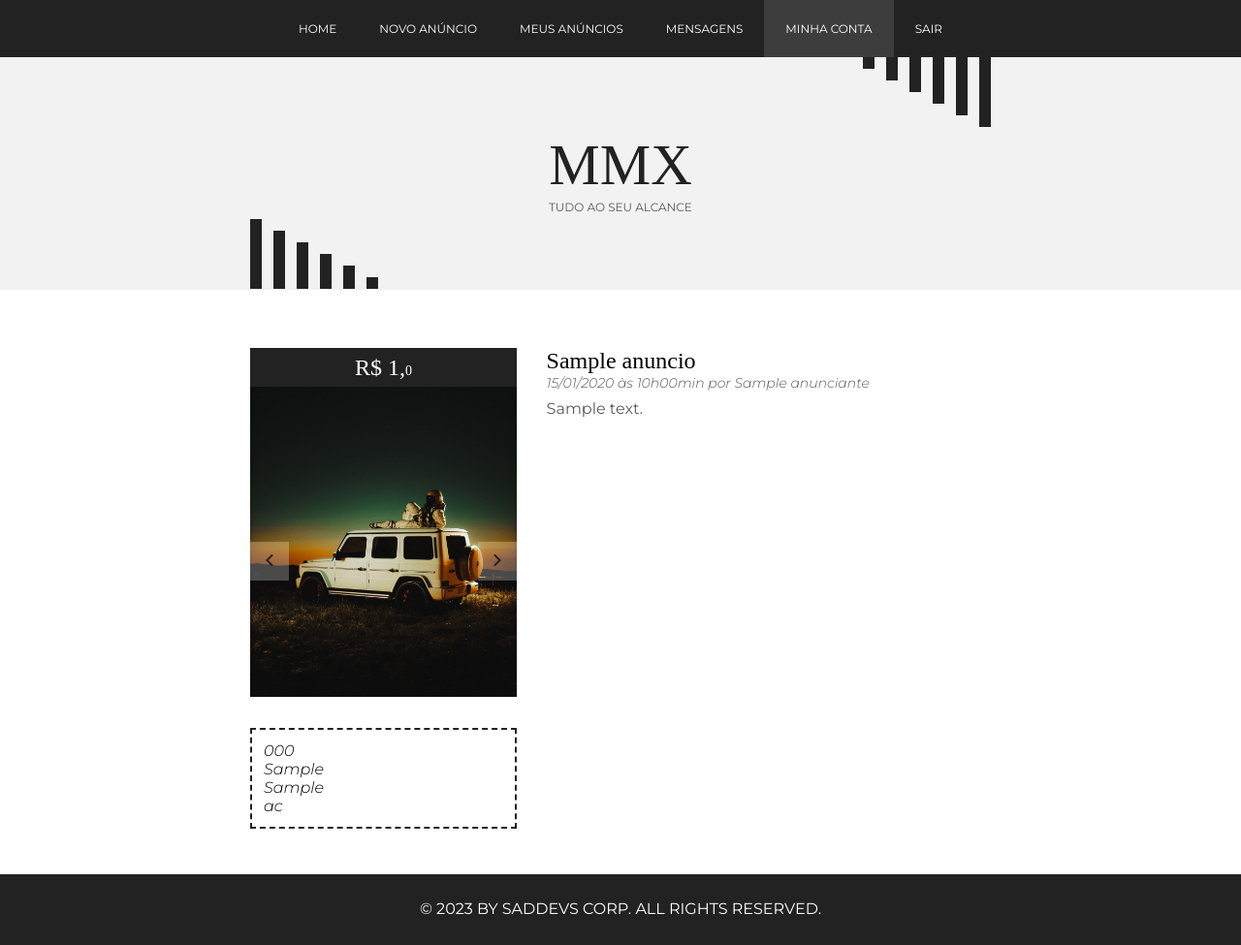
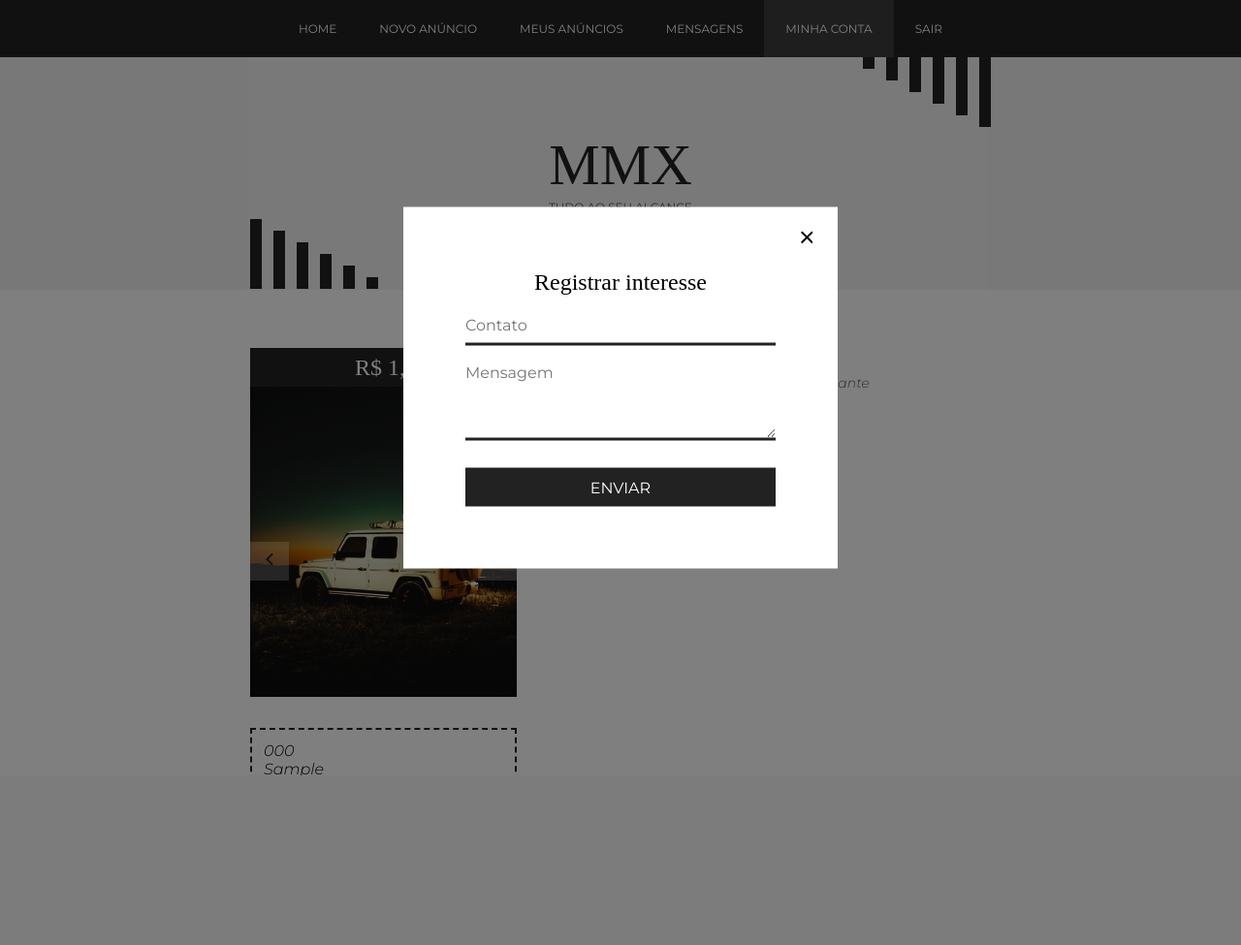
Before and after one commit to LucasMattosVieira/mmx, a PHP site: page /ad.php?id=1 in a window 1280 px wide. Shown: the whole page at 97% size. After the commit the page ends 800 px from the top, so only its background shows below. Run offline with PHP 8.4, Linux system fonts and the light colour scheme; the visitor is signed in with stand-in values (Sample User, id 1); tables that the repository leaves empty hold one stand-in row (values such as "Sample post"); some web fonts are replaced.

Commit message:
Adding modal

```diff
--- /dev/null
+++ b/src/css/components/modal.css
@@ -0,0 +1,30 @@
+.modal {
+  position: fixed;
+  top: 0;
+  left: 0;
+  z-index: 100;
+  min-width: 100vw;
+  min-height: 100vh;
+  background-color: rgba(0, 0, 0, 0.5);
+}
+
+.modalContent {
+  position: absolute;
+  left: 50%;
+  top: 50%;
+  transform: translate(-50%, -50%);
+  max-width: 28rem;
+  width: 100%;
+  padding: 4rem;
+  background-color: #fff;
+}
+
+.btnClose {
+  position: absolute;
+  right: 1rem;
+  top: 1rem;
+  background-color: transparent;
+  width: 2rem;
+  height: 2rem;
+  margin: 0;
+}
--- a/src/css/pages/ad.css
+++ b/src/css/pages/ad.css
@@ -99,3 +99,14 @@ main > section > p {
     margin-top: 0.5rem;
     line-height: 1.3;
 }
+
+/* Modal */
+
+.modal .title {
+    margin-top: 0;
+    text-align: center;
+}
+
+.modal form div + div {
+    margin-top: 0.375rem;
+}
--- a/src/css/style.css
+++ b/src/css/style.css
@@ -79,21 +79,30 @@ main > div {
 }
 
 input,
+textarea,
 button,
 select {
   /* width: 320px; */
   width: 100%;
   height: 40px;
   border: none;
-  font-size: 16;
+  font-size: 1rem;
+  font-family: inherit;
 }
 
 input,
+textarea,
 select {
   border-bottom: 3px solid #222;
   margin-top: 0.75rem;
   color: #222;
   padding: 0;
+}
+
+textarea {
+  min-height: 5rem;
+  max-height: 10rem;
+  resize: vertical;
 }
 
 select {
--- a/src/pages/ad.php
+++ b/src/pages/ad.php
@@ -52,6 +52,7 @@
 
     <!-- Styles -->
     <link rel="stylesheet" href="../css/components/footer.css" >
+    <link rel="stylesheet" href="../css/components/modal.css" >
     <link rel="stylesheet" href="../css/global/style.css" >
     <link rel="stylesheet" href="../css/style.css" >
 
@@ -141,6 +142,28 @@
       © 2023 by SadDevs Corp. All rights reserved.
     </footer>
 
+    <div class="modal">
+      <div class="modalContent">
+        <button type="button" class="btnClose">
+          <svg xmlns:xlink="http://www.w3.org/1999/xlink" width="12.728" xmlns="http://www.w3.org/2000/svg" height="12.728" id="screenshot-89822874-17e9-8064-8002-5ca8174ee628" viewBox="11039.637 2218.137 12.728 12.728" style="-webkit-print-color-adjust: exact;" fill="none" version="1.1"><g id="shape-89822874-17e9-8064-8002-5ca8174ee628"><g class="fills" id="fills-89822874-17e9-8064-8002-5ca8174ee628"><path rx="0" ry="0" d="M11046.001,2223.086L11050.950,2218.137L11052.365,2219.551L11047.415,2224.501L11052.365,2229.450L11050.950,2230.865L11046.001,2225.915L11041.051,2230.865L11039.637,2229.450L11044.586,2224.501L11039.637,2219.551L11041.051,2218.137L11046.001,2223.086ZZ" style="fill: rgb(0, 0, 0);"/></g></g></svg>
+        </button>
+
+        <h2 class="title">Registrar interesse</h2>
+
+        <form action="">
+          <div>
+            <input type="text" placeholder="Contato">
+          </div>
+
+          <div>
+            <textarea placeholder="Mensagem"></textarea>
+          </div>
+
+          <button>Enviar</button>
+        </form>
+      </div>
+    </div>
+
     <script>
       const metadata = document.getElementById("metadata");
       const date = new Date('<?php echo $data["DataHora"] ?>');
```
Also changed, not shown: src/assets/close.svg (added), src/assets/edit.svg (added), src/assets/message.svg (added).
